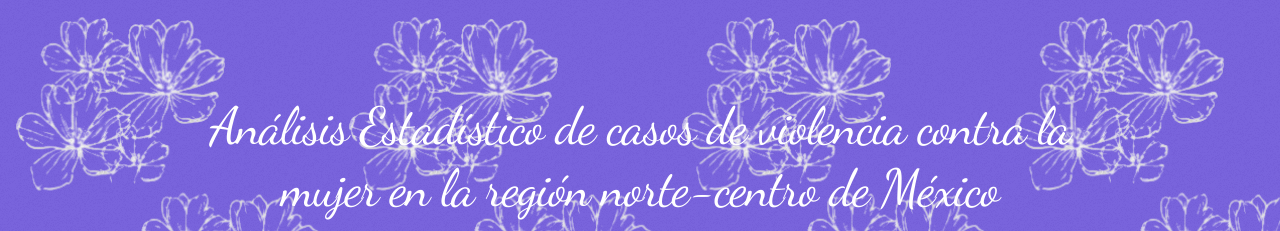
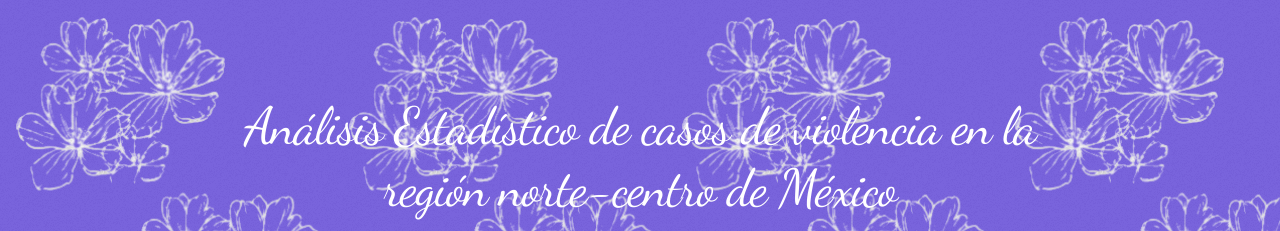
Before and after one commit to VFanyEB/PaginaWebEstadisticaFinal, a plain HTML site: page index.html in a window 1280 px wide. Shown: the top 231 px of the page. Drawn offline with Linux system fonts and the light colour scheme.

Commit message:
Update index.html

```diff
--- a/index.html
+++ b/index.html
@@ -17,7 +17,7 @@
 
 				<!-- Header -->
 					<header id="header" class="alt">
-						<h1>Análisis Estadístico de casos  de violencia contra la mujer en la región norte-centro de México </h1>
+						<h1>Análisis Estadístico de casos  de violencia en la región norte-centro de México </h1>
 						<h2>Primer trimestre 2023</h2>
 					</header>
 
```
